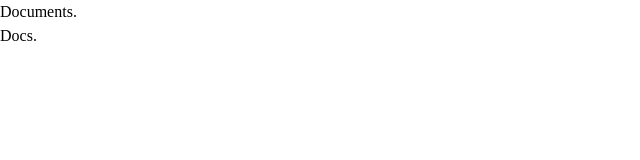
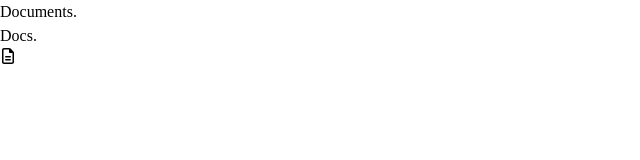
Before and after one commit to SARTHAKSUKATE10/docs, a React (Vite) app: page / in a window 1280 px wide. Shown: the top 160 px of the page, without its empty margins (0-640 px from the left). Built offline with nearby package versions, Linux system fonts and the light colour scheme; a web font is replaced by a local one.

Commit message:
React icons imported

```diff
--- a/package.json
+++ b/package.json
@@ -11,7 +11,8 @@
   },
   "dependencies": {
     "react": "^18.2.0",
-    "react-dom": "^18.2.0"
+    "react-dom": "^18.2.0",
+    "react-icons": "^5.0.1"
   },
   "devDependencies": {
     "@types/react": "^18.2.56",
--- a/src/App.jsx
+++ b/src/App.jsx
@@ -1,10 +1,12 @@
 import React from 'react'
 import Background from './components/Background'
+import Foreground from './components/Foreground'
 
 function App() {
   return (
     <div className='relative w-full h-screen bg-zinc-800'>
      <Background/>
+     <Foreground/>
 
     </div>
   )
--- a/src/components/Background.jsx
+++ b/src/components/Background.jsx
@@ -2,7 +2,7 @@ import React from 'react'
 
 function Background() {
   return (
-    <div>
+    <div className='fixed w-full h-screen z-[2]'>
        <div className='absolute top-[5%] w-full py-10 flex justify-center text-zinc-600 text-xl font-semibold'>Documents.</div>
       <h1 className='absolute top-1/2 left-1/2 -translate-x-[50%] -translate-y-[50%] text-[13vw] leading-none tracking-tighter font-semibold text-zinc-900'>Docs.</h1>
     </div>
--- /dev/null
+++ b/src/components/Card.jsx
@@ -0,0 +1,13 @@
+import React from 'react'
+import { FaRegFileLines } from "react-icons/fa6";
+
+function Card() {
+  return (
+    <div className='w-60 h-72 rounded-[20px] bg-zinc-900/90'>
+       <FaRegFileLines />
+
+    </div>
+  )
+}
+
+export default Card
--- /dev/null
+++ b/src/components/Foreground.jsx
@@ -0,0 +1,12 @@
+import React from 'react'
+import Card from './Card'
+
+function Foreground() {
+  return (
+    <div className='fixed top-0 left-0 z-[3] w-full h-full'>
+      <Card />
+    </div>
+  )
+}
+
+export default Foreground
```
Also changed, not shown: 1 other file (tests, documents, lock files or other folders).
